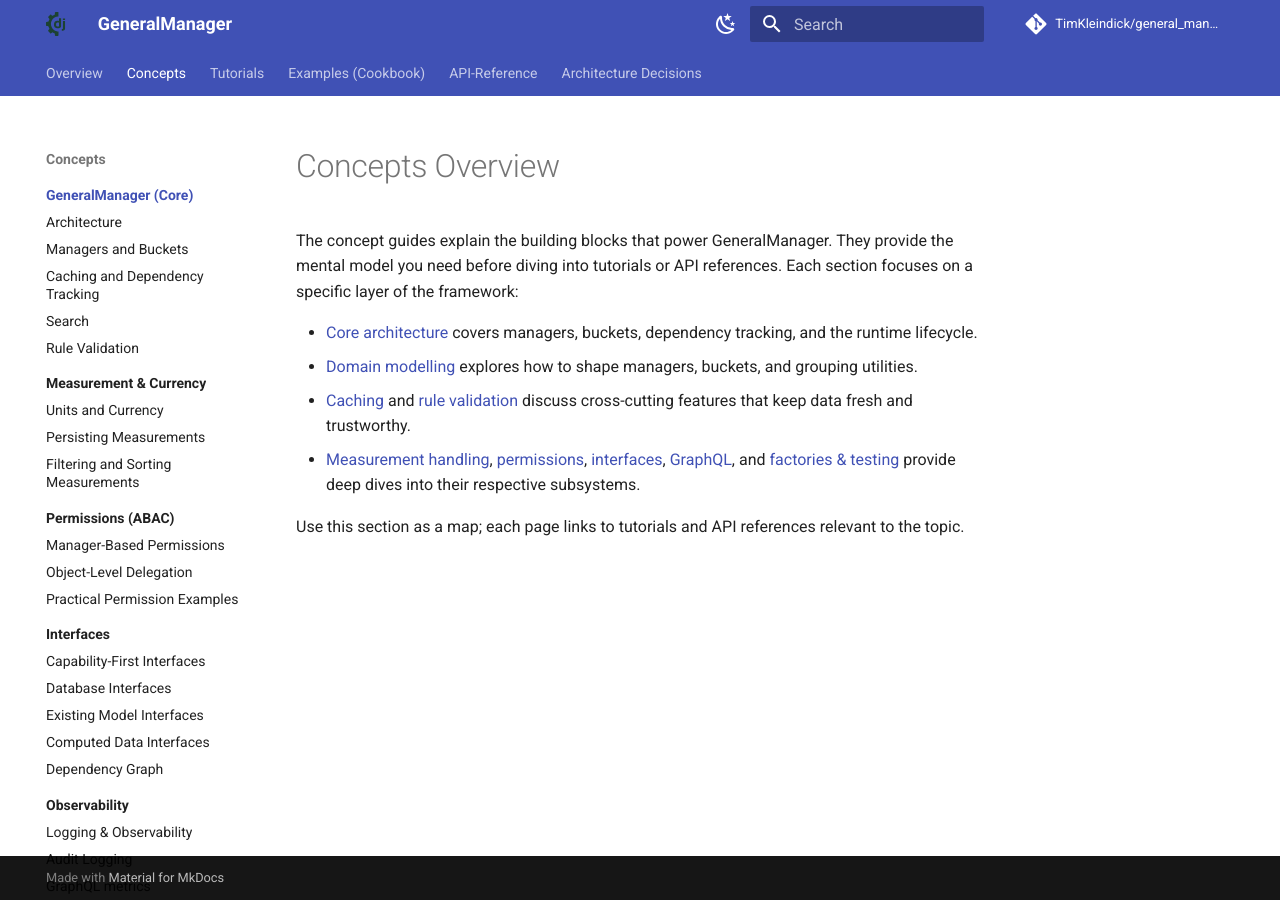
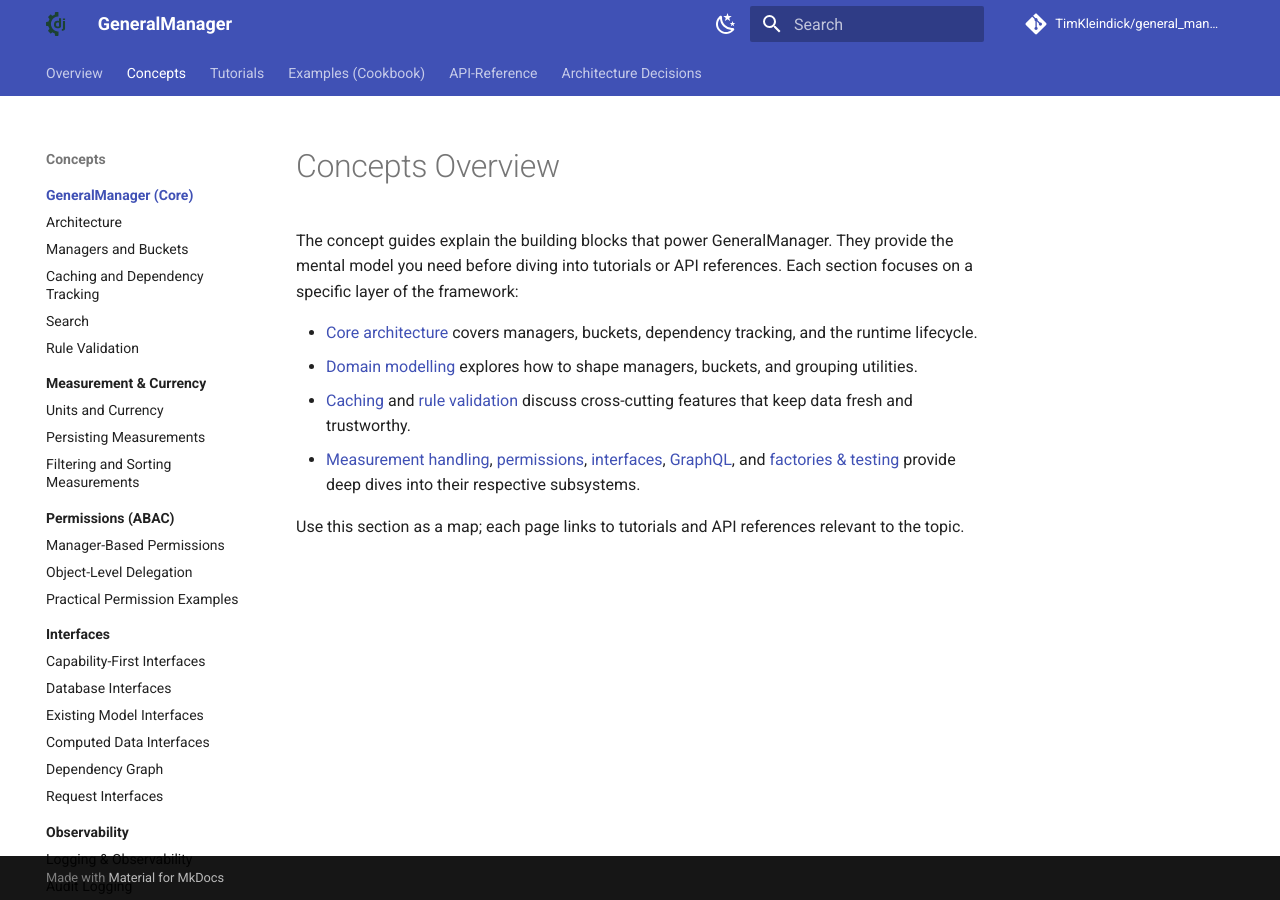
Before and after one commit to TimKleindick/general_manager, an MkDocs documentation site: the page built from docs/concepts/index.md, in a window 1280 px wide. Built offline with MkDocs 1.6.1 and Material for MkDocs 9.7.7, drawn with Linux system fonts in a browser that asks for light colours; comment, search, counter and statistics services are not loaded; part of the change alters nothing that is shown.

Commit message:
docs: add missing pages to mkdocs nav
Co-Authored-By: Claude Sonnet 4.6 <noreply@anthropic.com>

```diff
--- a/mkdocs.yml
+++ b/mkdocs.yml
@@ -99,6 +99,7 @@ nav:
           - concepts/interfaces/existing_model_interface.md
           - concepts/interfaces/computed_data_interfaces.md
           - concepts/interfaces/dependency_graph.md
+          - concepts/interfaces/request_interface.md
       - Observability:
           - concepts/observability/index.md
           - concepts/observability/logging.md
@@ -145,6 +146,8 @@ nav:
       - examples/existing_model_interface.md
       - examples/custom_capability_examples.md
       - examples/startup_hooks.md
+      - examples/remote_manager_interface_end_to_end.md
+      - examples/request_interface_end_to_end.md
   - API-Reference:
       - api/core.md
       - api/measurement.md
@@ -158,3 +161,4 @@ nav:
       - adr/0004-startup-hooks.md
       - adr/0005-search-backend.md
       - adr/0006-workflow-engine-architecture.md
+      - adr/0007-graphql-capability-exposure.md
```
